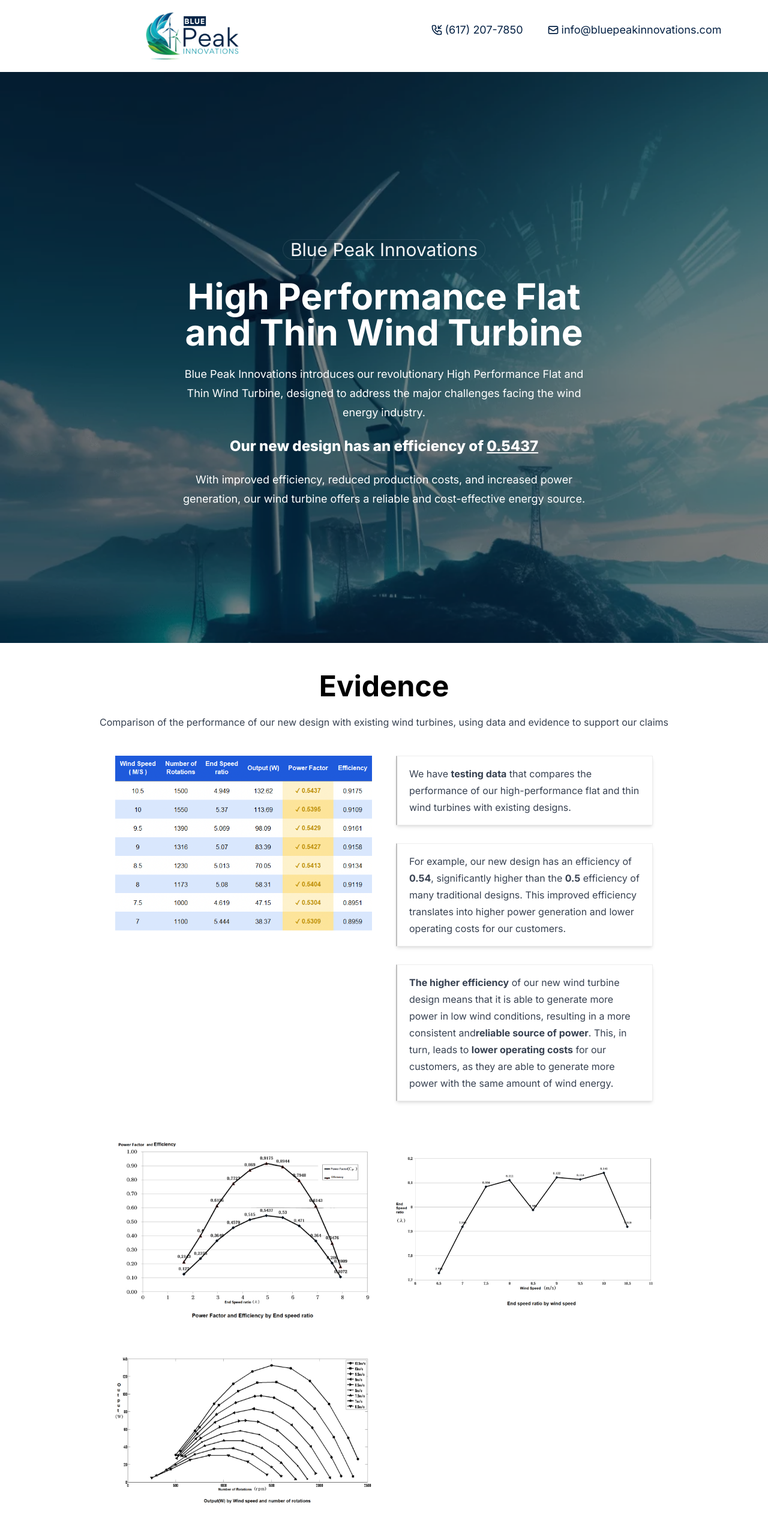
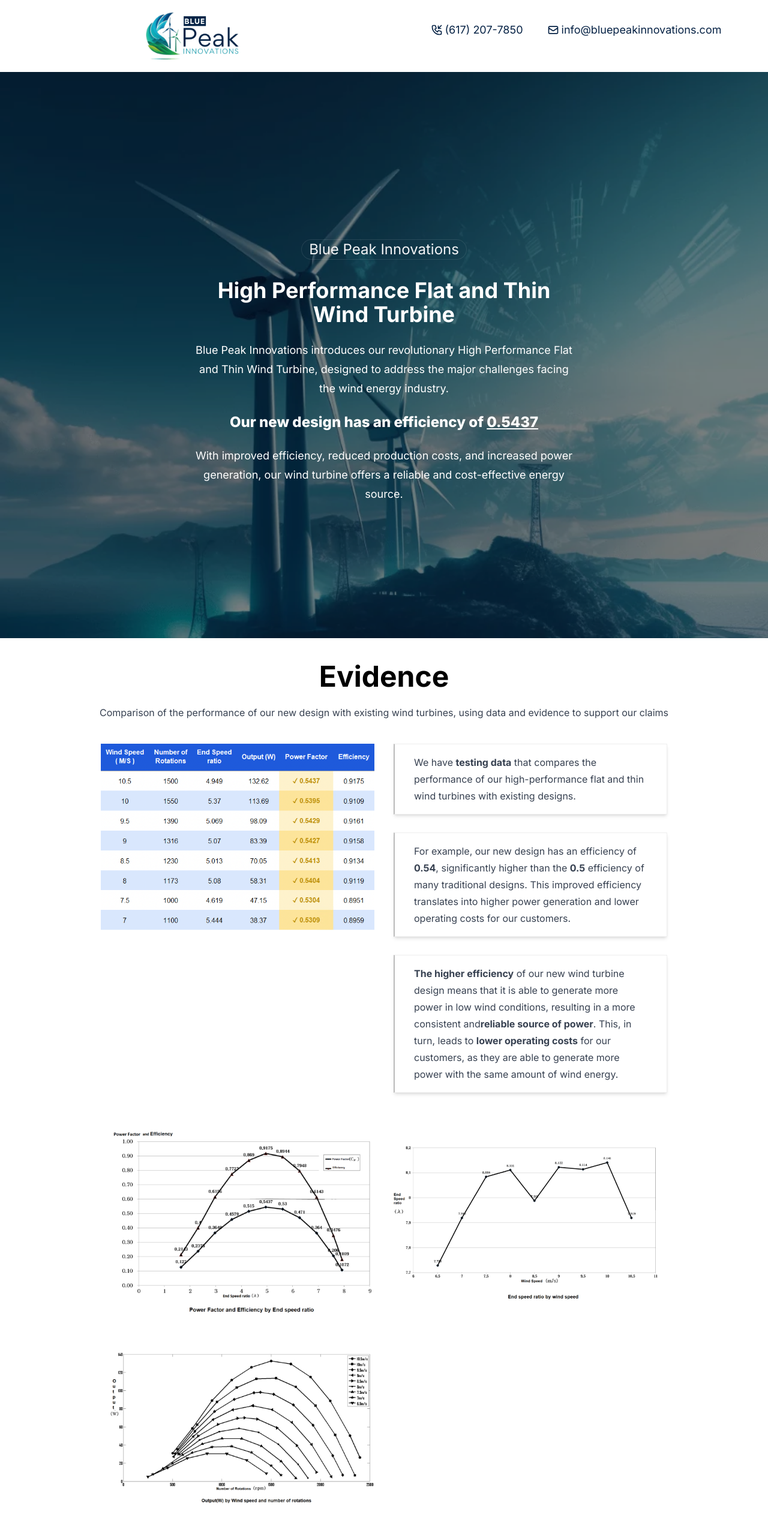
Before and after one commit to mjdevlife/blue-peak, a Next.js app: page / in a window 1280 px wide. Shown: the top 2566 px of the page at 60% size. Built offline with nearby package versions, Linux system fonts and the light colour scheme.

Commit message:
project completed

```diff
--- a/app/components/Evidence/CardList.tsx
+++ b/app/components/Evidence/CardList.tsx
@@ -3,7 +3,7 @@
 
 const cardData = [
   {
-    id: 1,
+    id: 10,
     content: (
       <p className='text-gray-700 leading-7'>
         We have <strong>testing data</strong> that compares the performance of
@@ -12,7 +12,7 @@
     ),
   },
   {
-    id: 2,
+    id: 20,
     content: (
       <p className='text-gray-700 leading-7'>
         For example, our new design has an efficiency of <strong>0.54</strong>,
@@ -23,7 +23,7 @@
     ),
   },
   {
-    id: 3,
+    id: 30,
     content: (
       <p className='text-gray-700 leading-7'>
         <strong>The higher efficiency</strong> of our new wind turbine design
--- a/app/components/Evidence/Evidence.module.css
+++ b/app/components/Evidence/Evidence.module.css
@@ -1,21 +1,21 @@
 .statsContainer {
-  margin: 20px 40px;
-  gap: 40px;
+  margin: 1rem;
+  gap: 2rem;
   display: grid;
   grid-template-columns: repeat(2, 1fr);
 }
 
 .card {
   border: 1px solid #eee;
-  padding: 15px 20px;
+  padding: 1rem 2rem;
   border-left-width: 2px;
   border-left-color: #bdbdbd;
   margin-bottom: 30px;
 }
 
 .charts {
-  margin: 20px 40px;
-  gap: 40px;
+  margin: 1rem 2rem;
+  gap: 2rem;
   display: grid;
   grid-template-columns: repeat(2, 1fr);
 }
--- a/app/components/Evidence/Evidence.tsx
+++ b/app/components/Evidence/Evidence.tsx
@@ -8,7 +8,7 @@
 
 const Evidence = () => {
   return (
-    <section className='container mx-auto mt-12'>
+    <section className='md:container mx-auto mt-10'>
       <h2 className='text-center 3xl sm:text-5xl font-bold'>Evidence</h2>
       <p className='leading-6 text-center py-6 text-gray-700'>
         Comparison of the performance of our new design with existing wind
--- a/app/components/Hero/Hero.tsx
+++ b/app/components/Hero/Hero.tsx
@@ -11,14 +11,14 @@
         alt='Blue Peak Innovations hero image'
         className='absolute inset-0 -z-10 h-full w-full object-cover brightness-50'
       />
-      <div className='mx-auto max-w-2xl py-32 sm:py-48 lg:py-56'>
+      <div className='mx-auto max-w-2xl py-32 px-4 sm:py-48 lg:py-56'>
         <div className='hidden sm:mb-8 sm:flex sm:justify-center'>
-          <div className='relative rounded-full px-3 py-1 text-3xl leading-6 text-gray-100 ring-1 ring-white/10 hover:ring-white/20'>
+          <div className='relative rounded-full px-3 py-1 text-2xl  leading-6 text-gray-100 ring-1 ring-white/10 hover:ring-white/20'>
             Blue Peak Innovations
           </div>
         </div>
         <div className='text-center'>
-          <h1 className='text-3xl font-bold  text-white sm:text-6xl'>
+          <h1 className='text-2xl font-bold  text-white sm:text-4xl'>
             High Performance Flat and Thin Wind Turbine
           </h1>
           <p className='mt-6 text-lg leading-8 text-white'>
--- a/app/components/Performance/Performance.tsx
+++ b/app/components/Performance/Performance.tsx
@@ -76,7 +76,7 @@
             className='max-w-full'
           />
         </div>
-        <div className='mt-8 leading-7'>
+        <div className='mt-8 leading-7 px-3'>
           <p>
             In addition to the immediate benefits of higher power generation and
             lower operating costs, the improved efficiency of our new wind
@@ -94,10 +94,10 @@
         </div>
       </div>
       <div className={`container mx-auto ${styles.comparisonCard} mt-10`}>
-        <div>
+        <div className='px-4'>
           <PerformanceCard item={items[0]} />
         </div>
-        <div>
+        <div className='px-4'>
           <PerformanceCard item={items[1]} />
         </div>
       </div>
--- a/app/components/Performance/PerformanceCard.tsx
+++ b/app/components/Performance/PerformanceCard.tsx
@@ -25,9 +25,11 @@
         <h3 className={`${styles.heading} font-semibold text-2xl`}>
           {item.title}
         </h3>
-        <ul className='list-disc leading-10 mt-5 ml-5'>
-          {item.content.map((el) => (
-            <li key={item.id}>{el}</li>
+        <ul className='list-disc leading-6 mt-5 ml-5'>
+          {item.content.map((el, index) => (
+            <li key={index} className='mb-4'>
+              {el}
+            </li>
           ))}
         </ul>
       </div>
--- a/app/components/TestingData/TestingData.tsx
+++ b/app/components/TestingData/TestingData.tsx
@@ -13,7 +13,7 @@
           results
         </p>
       </header>
-      <div className='flex items-center justify-center'>
+      <div className='flex items-center justify-center px-4'>
         <Image
           src={testing1}
           alt='A chart evidence of blue peak innovations'
```
